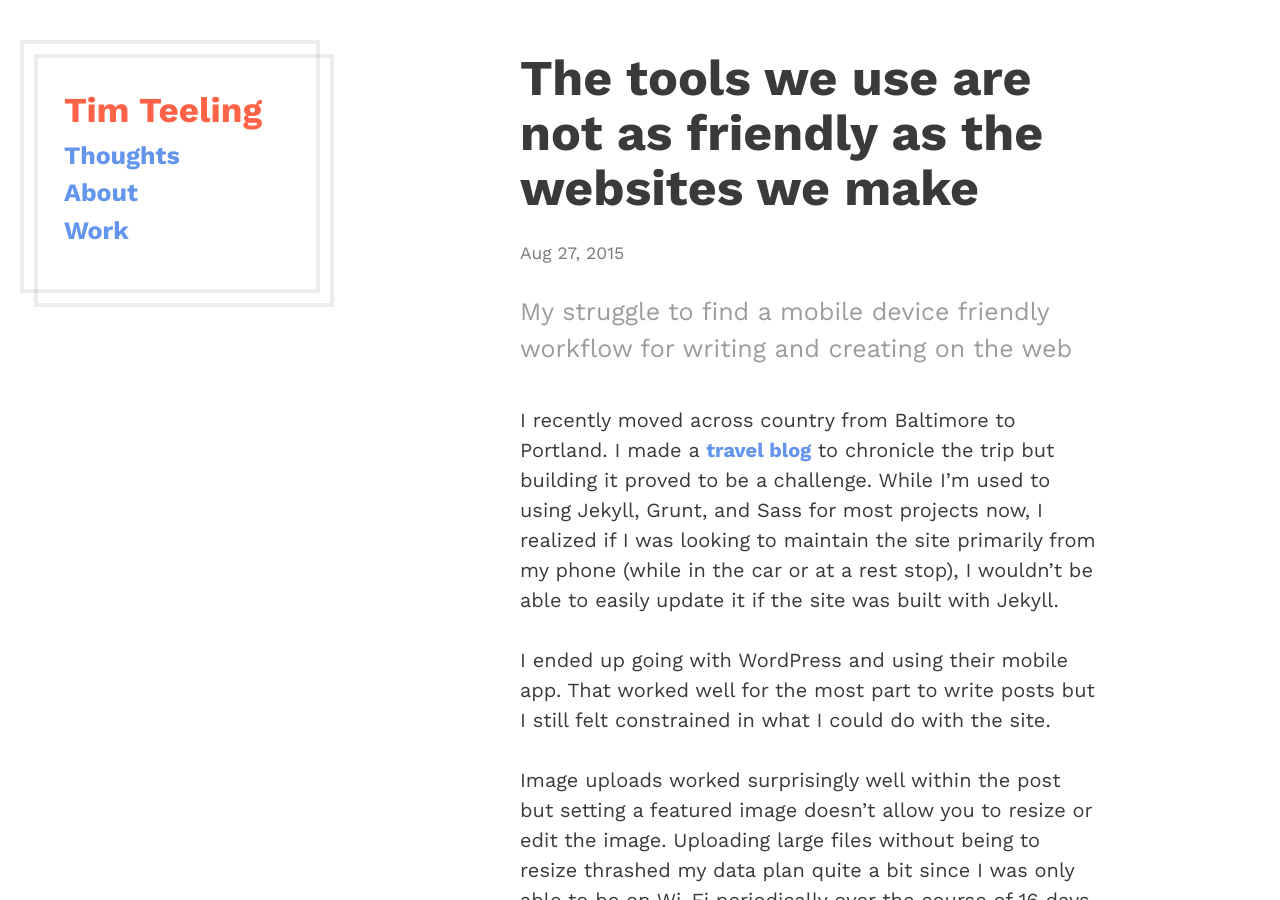
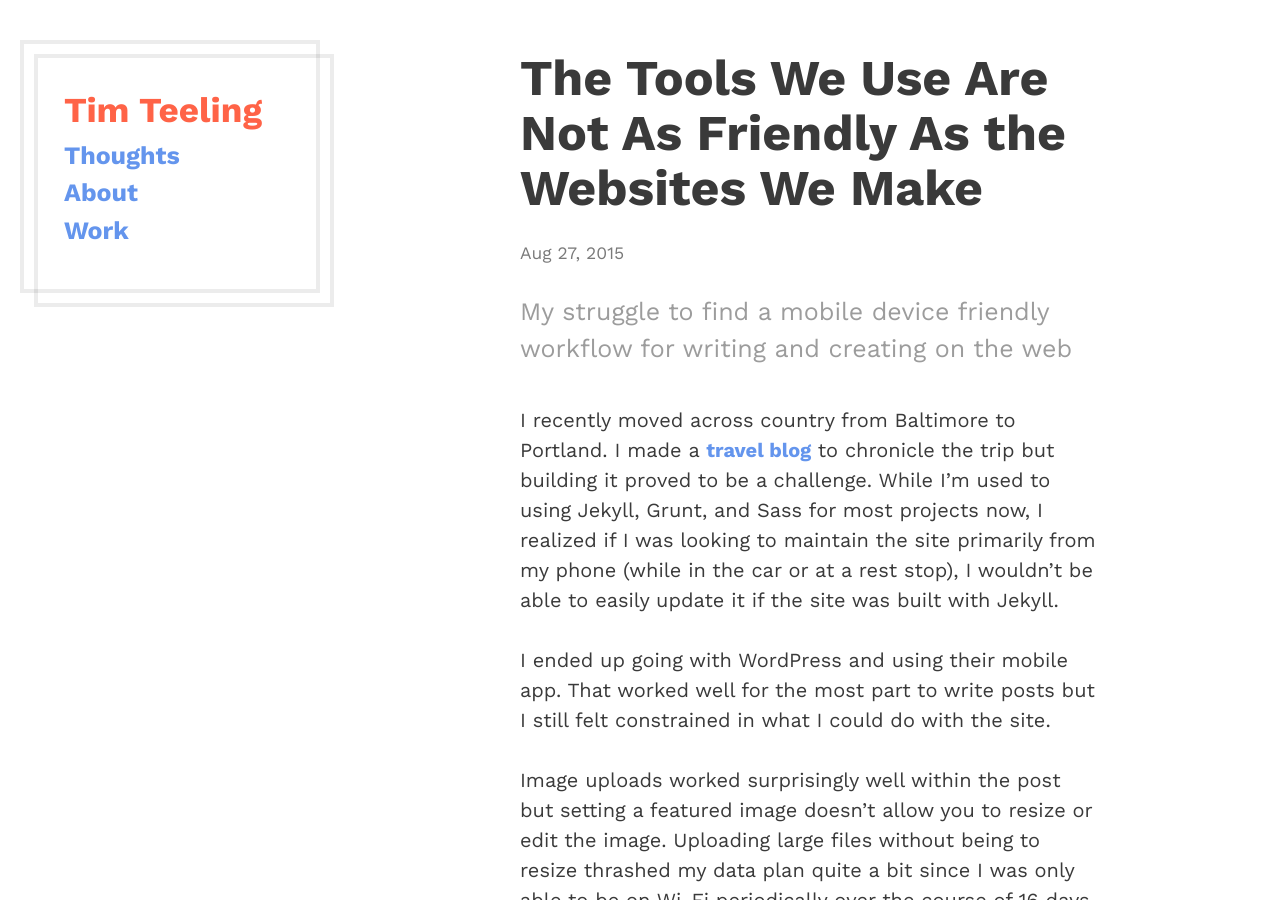
Before and after one commit to timteeling/timteeling.com, a Jekyll site: the page built from _posts/2015-08-27-the-tools-we-use.md, in a window 1280 px wide and 900 px high. Built offline with Jekyll 4.4.1, drawn with Linux system fonts in a browser that asks for light colours.

```diff
--- a/_posts/2015-08-27-the-tools-we-use.md
+++ b/_posts/2015-08-27-the-tools-we-use.md
@@ -1,6 +1,6 @@
 ---
 layout: post
-title:  "The tools we use are not as friendly as the websites we make"
+title:  "The Tools We Use Are Not As Friendly As the Websites We Make"
 date:   2015-08-27 15:00:00
 published: true
 ---
--- a/sw.js
+++ b/sw.js
@@ -1,6 +1,6 @@
 ---
 ---
-var cacheName = 'timteeling:0005';
+var cacheName = 'timteeling:0006';
 var cacheFiles = [
   {% for post in site.posts %}'{{ post.url }}',{% endfor %}
   '/',
```
